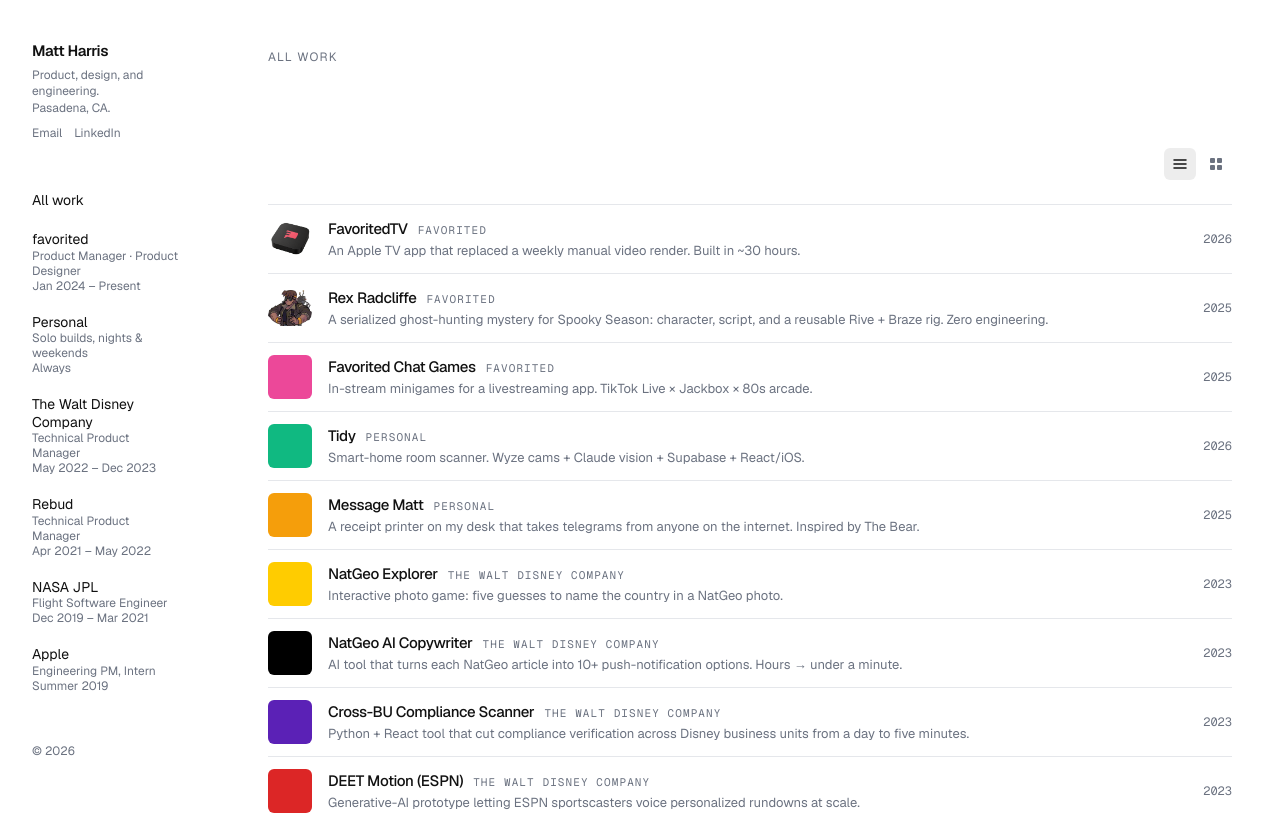
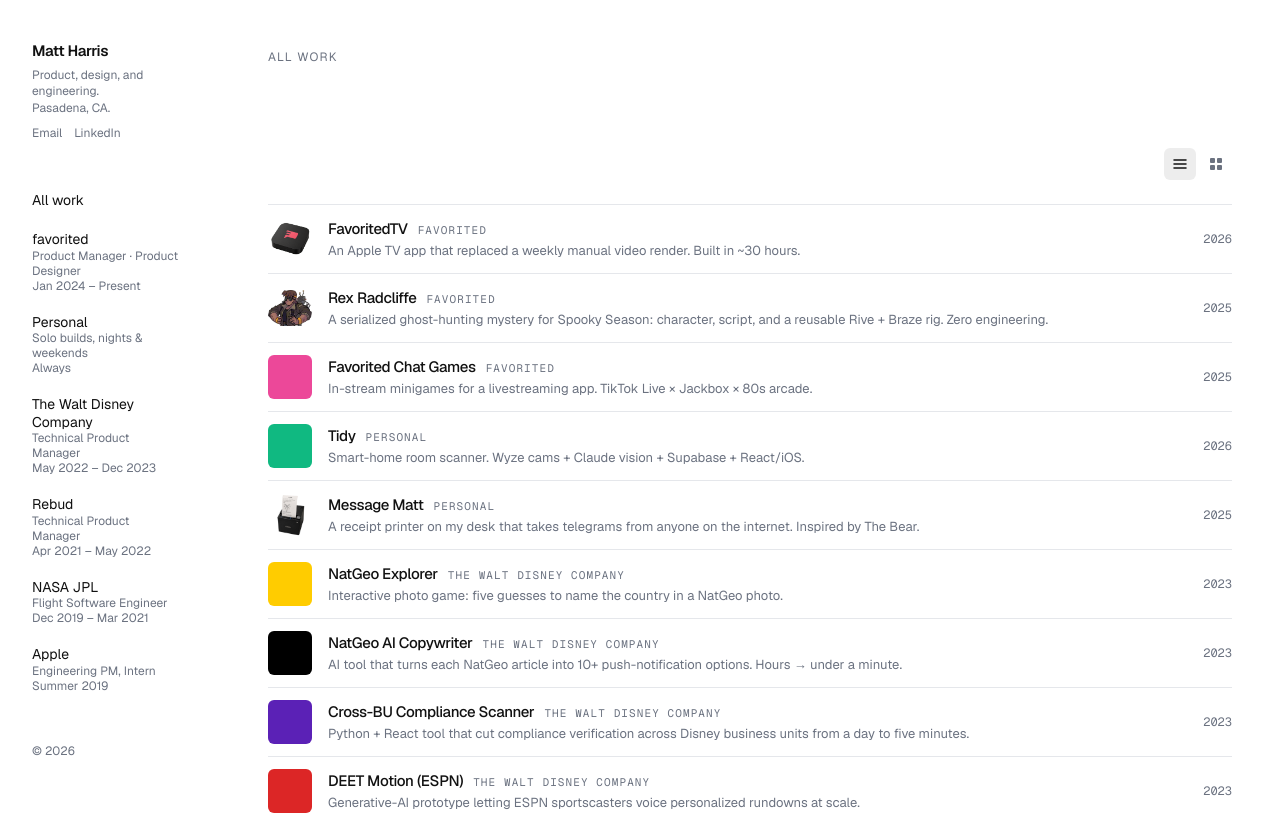
Before and after one commit to mattryanharris/portfolio, a Next.js app: page / in a window 1280 px wide. Shown: the top 815 px of the page. Built offline with nearby package versions, Linux system fonts and the light colour scheme.

Commit message:
Add receipt-printer icon as the Message Matt tile art
Co-Authored-By: Claude Opus 4.7 (1M context) <noreply@anthropic.com>

```diff
--- a/app/data/portfolio.ts
+++ b/app/data/portfolio.ts
@@ -146,7 +146,11 @@ export const projects: Project[] = [
       "A receipt printer on my desk that takes telegrams from anyone on the internet. Inspired by The Bear.",
     companyId: "personal",
     year: "2025",
-    cover: { background: "#f59e0b", label: "message.matt" },
+    cover: {
+      background: "#f59e0b",
+      label: "message.matt",
+      image: "/projects/message-matt.png",
+    },
     status: "summary",
   },
 
```
Also changed, not shown: public/projects/message-matt.png (added).
